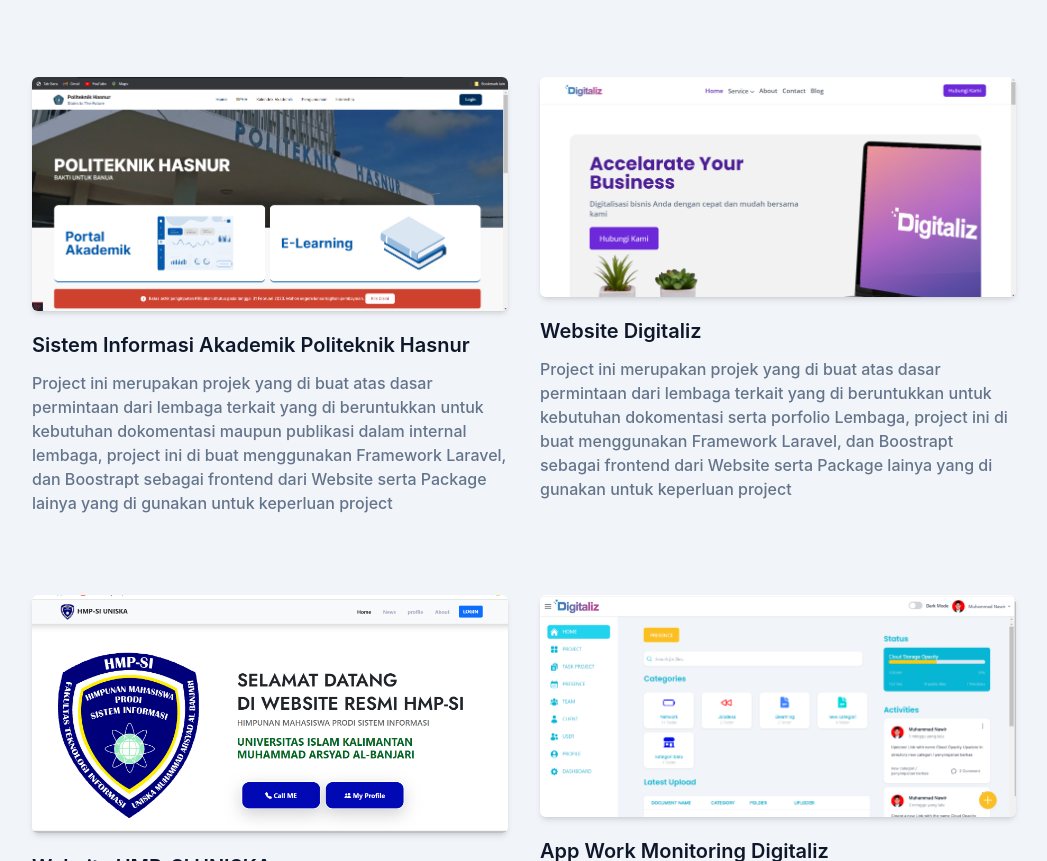
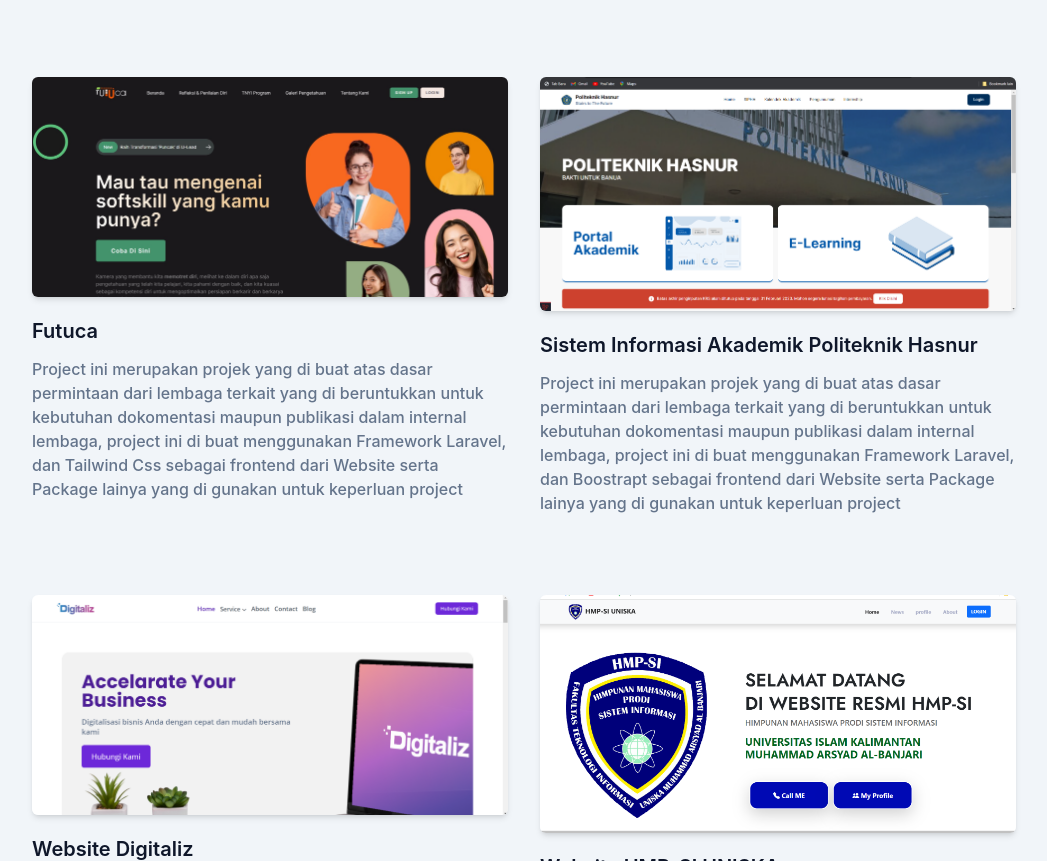
Before and after one commit to nawir177/portfolio-tailwind-css, a website: page index.html in a window 1280 px wide. Shown: the part 3668-4529 px from the top of the page, without its empty margins (116-1163 px from the left). Drawn offline with nearby package versions, Linux system fonts and the light colour scheme.

Commit message:
add new projek

```diff
--- a/index.html
+++ b/index.html
@@ -352,6 +352,20 @@
 
                </div>
                <div class="w-full px-3 flex flex-wrap justify-center xl:w-10/12 xl:mx-auto">
+                  <a href="https://futuca.dtlz-demo.com/" target="_BLANK" class="mb-12 p-4 md:w-1/2" data-aos="fade-up"
+                     data-aos-duration="1000">
+                     <div class="rounded-md transition hover:scale-105 duration-500 shadow-md overflow-hidden">
+                        <img src="img/portfolio/futuca.jpg" alt="" width="w-full">
+                     </div>
+                     <h3 class="font-semibold text-xl text-dark mt-5 mb-3">Futuca
+                     </h3>
+                     <p class="text-base font-medium text-secondary">
+                        Project ini merupakan projek yang di buat atas dasar permintaan dari lembaga terkait yang di
+                        beruntukkan untuk kebutuhan dokomentasi maupun publikasi dalam internal lembaga, project ini di
+                        buat menggunakan Framework Laravel, dan Tailwind Css sebagai frontend dari Website serta Package
+                        lainya yang di gunakan untuk keperluan project
+                     </p>
+                  </a>
                   <a href="https://sipha.polihasnur.ac.id/" target="_BLANK" class="mb-12 p-4 md:w-1/2"
                      data-aos="fade-up" data-aos-duration="1000">
                      <div class="rounded-md transition hover:scale-105 duration-500 shadow-md overflow-hidden">
```
Also changed, not shown: img/portfolio/futuca.jpg (added).
